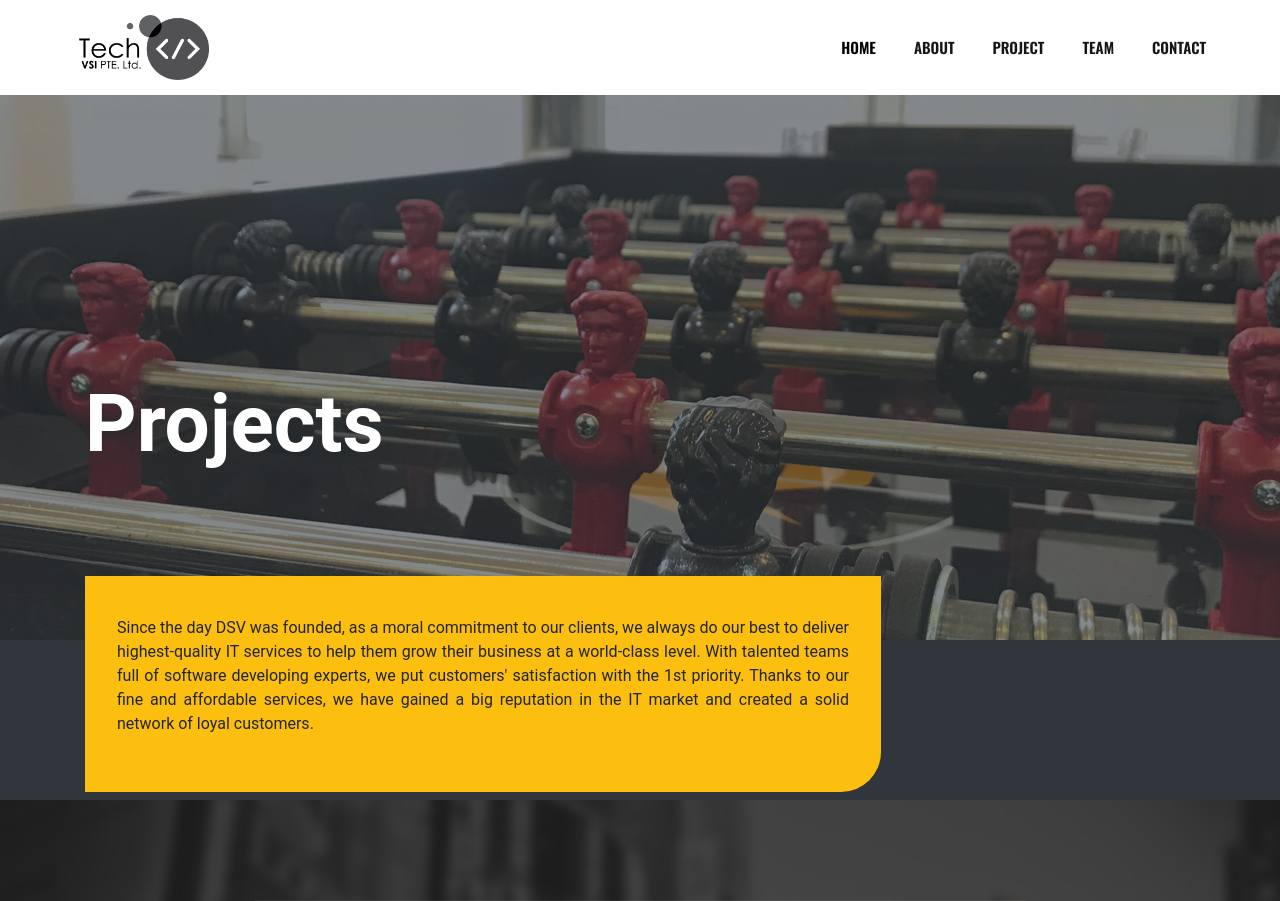
After one commit to crazytrunk/techvsi, a PHP site: page /team.html in a window 1280 px wide. The commit adds this page. Shown: the top 901 px of the page. Run offline with PHP 8.4, Linux system fonts and the light colour scheme; some libraries are stand-ins or nearby versions.

Commit message:
fix : update code page Project set up page Team

```diff
--- /dev/null
+++ b/assets/css/team.css
@@ -0,0 +1,8 @@
+.vsi-sub_page--banner{
+    background-image: url("../images/team/cover-careers.jpg");
+    background-repeat: no-repeat;
+    background-size: cover;
+    background-position: center;
+    width: 100%;
+    height: 80vh;
+}
--- a/assets/js/projects.js
+++ b/assets/js/projects.js
@@ -5,7 +5,9 @@ $(document).ready(function () {
 
 
 $( "#vsi-fe3-btn-more-projects" ).click(function() {
+
     $( ".vsi-fe3-projects__projects-list--more-projects" ).addClass('vsi-fe3__more-projects--show');
     $( ".vsi-fe3-projects__projects-list--more-projects" ).addClass('vsi-fe3__more-projects--animations');
-    $( "#vsi-fe3-btn-more-projects" ).addClass("vsi-btn-more-projects-hide");
+    $( ".vsi-more-projects" ).addClass("vsi-btn-more-projects-hide");
+
   });
--- /dev/null
+++ b/team.html
@@ -0,0 +1,159 @@
+<!DOCTYPE html>
+<html dir="ltr" lang="en">
+
+<head>
+    <meta charset="UTF-8" />
+    <meta name="viewport" content="width=device-width, initial-scale=1.0" />
+    <link rel="icon" href="assets/images/fav.png" type="image/png" sizes="16x16">
+    <title>TechVSI - Top of Software Outsourcing Company In Vietnam</title>
+    <meta name="description" content="Description" />
+    <meta name="keywords" content="Keywords" />
+    <meta name="author" content="Author" />
+    <!-- import CSS -->
+    <link rel="stylesheet" type="text/css" href="assets/lib/reset.css">
+    <link rel="stylesheet" type="text/css" href="assets/lib/bootstrap-4.4.1/css/bootstrap.min.css">
+    <link rel="stylesheet" type="text/css" href="assets/lib/fontawesome-free-5.13.0-web/css/all.min.css">
+    <link rel="stylesheet" type="text/css" href="assets/lib/luxbar.min.css">
+    <link rel="stylesheet" type="text/css" href="assets/lib/aos.css">
+    <link rel="stylesheet" type="text/css" href="assets/css/root_var.css">
+    <link rel="stylesheet" type="text/css" href="assets/css/style.css">
+    <link rel="stylesheet" type="text/css" href="assets/css/team.css">
+    <!-- <link rel="stylesheet" type="text/css" href="assets/css/projects - Copy.css"> -->
+
+    <!-- import JS -->
+    <script type="text/javascript" src="assets/lib/jquery-3.4.1.min.js"></script>
+    <script type="text/javascript" src="assets/lib/bootstrap-4.4.1/js/bootstrap.min.js"></script>
+    <script type="text/javascript" src="assets/lib/fontawesome-free-5.13.0-web/js/all.min.js"></script>
+
+
+
+    <!-- Page Scroll Effects -->
+    <script type="text/javascript" src="assets/lib/modernizr.js"></script>
+    <script type="text/javascript" src="assets/lib/velocity.min.js"></script>
+    <script type="text/javascript" src="assets/lib/velocity.ui.min.js"></script>
+    <script type="text/javascript" src="assets/lib/main.js"></script>
+    <script type="text/javascript" src="assets/lib/typed.js"></script>
+    <script type="text/javascript" src="assets/lib/aos.js"></script>
+</head>
+
+<body>
+    <!-- Start Header -->
+    <header id="luxbar" class="luxbar-fixed vsi-header">
+        <div class="vsi-nav">
+            <input type="checkbox" class="luxbar-checkbox" id="luxbar-checkbox" />
+            <div class="luxbar-menu luxbar-menu-right luxbar-menu-material-cyan">
+                <ul class="luxbar-navigation">
+                    <li class="luxbar-header">
+                        <a href="#" class="luxbar-brand vsi-logo" title="Outsourcing Logo">
+                            <img src="assets/images/logo.png" alt="Outsourcing Logo">
+
+                        </a>
+                        <label class="luxbar-hamburger luxbar-hamburger-doublespin" id="luxbar-hamburger"
+                            for="luxbar-checkbox"> <span></span> </label>
+                    </li>
+                    <li class="luxbar-item vsi-font"><a href="#" class="vsi-active">home</a></li>
+                    <li class="luxbar-item vsi-font"><a href="#">about</a></li>
+                    <li class="luxbar-item vsi-font"><a href="#">project</a></li>
+                    <li class="luxbar-item vsi-font"><a href="#">team</a></li>
+                    <li class="luxbar-item vsi-font"><a href="#">contact</a></li>
+                </ul>
+            </div>
+        </div>
+    </header>
+    <!-- End Header -->
+    <!-- Start Content -->
+    <main>
+        <!-- start - Banner -->
+        <section class="vsi-sub_page">
+            <div class="vsi-sub_page--banner">
+                <div class="container vsi-sub_page--banner_container">
+                    <h2 class="vsi-sub_page--banner-title" data-aos="fade-left" data-aos-delay="100"
+                        data-aos-duration="1000" data-aos-once="true">
+                        Projects
+                    </h2>
+                    <div class="vsi-sub_page--banner-text" data-aos="fade-left" data-aos-delay="500"
+                        data-aos-duration="1000" data-aos-once="true">
+                        <p>Since the day DSV was founded, as a moral commitment to our clients, we always do our
+                            best to deliver highest-quality IT services to help them grow their business at a
+                            world-class level. With talented teams full of software developing experts, we put
+                            customers' satisfaction with the 1st priority. Thanks to our fine and affordable
+                            services, we have gained a big reputation in the IT market and created a solid network
+                            of loyal customers.
+                        </p>
+                    </div>
+                </div>
+            </div>
+            <div class="vsi-sub_page--banner-bottom"></div>
+        </section>
+        <!-- end - Banner -->
+
+
+    </main>
+
+    <!-- End Content -->
+
+    <!-- Start Footer -->
+    <footer>
+        <section>
+            <div class="vsi-footer">
+                <div class="vsi-inner">
+                    <div class="vsi-info">
+                        <div class="vsi-button-email vsi-border">
+                            <i class="fa fa-envelope"></i>
+                        </div>
+                        <h1 class="vsi-h1">
+                            <a title="TechVSI - Top of Software Outsourcing Development Company"
+                                href="mailto:info@techvsi.com">info@techvsi.com</a>
+                        </h1>
+                        <h2 class="vsi-h2">
+                            NORTH, STREET NAME 6209, MELBOURNE AUSTRALIA
+                        </h2>
+                        <a href="mailto:support@goldeyestheme.com" class="vsi-mail">
+                            support@goldeyestheme.com
+                        </a>
+                        <div class="vsi-icon">
+                            <a href="#" target="_blank" class="vsi-icon-footer vsi-bg-color-icon vsi-bg-fb">
+                                <i class="fab fa-facebook-f"></i>
+                            </a>
+                            <a href="#" target="_blank" class="vsi-icon-footer vsi-bg-color-icon vsi-bg-tw">
+                                <i class="fab fa-twitter"></i>
+                            </a>
+                            <a href="#" target="_blank" class="vsi-icon-footer vsi-bg-color-icon vsi-bg-in">
+                                <i class="fab fa-linkedin-in"></i>
+                            </a>
+                            <a href="#" target="_blank" class="vsi-icon-footer vsi-bg-color-icon vsi-bg-ytb">
+                                <i class="fab fa-youtube"></i>
+                            </a>
+                        </div>
+                    </div>
+                </div>
+            </div>
+            <div class="vsi-maps">
+                <iframe
+                    src="https://www.google.com/maps/embed?pb=!1m18!1m12!1m3!1d3919.075646216818!2d106.68870431472203!3d10.805518261610944!2m3!1f0!2f0!3f0!3m2!1i1024!2i768!4f13.1!3m3!1m2!1s0x317528c48705f9d9%3A0x71bdc94a23770f1!2zMjcgSG_DoG5nIEhvYSBUaMOhbSwgUGjGsOG7nW5nIDYsIELDrG5oIFRo4bqhbmgsIEjhu5MgQ2jDrSBNaW5oLCBWaeG7h3QgTmFt!5e0!3m2!1svi!2s!4v1586849643025!5m2!1svi!2s"
+                    frameborder="0" style="border:0;width: 100%;
+					height: 380px;" allowfullscreen="" aria-hidden="false" tabindex="0"></iframe>
+            </div>
+            <div class="vsi-copyright">
+                <div class="vsi-logo-footer">
+                    <img src="assets/images/logo.png" alt="" srcset="">
+                </div>
+                <div class="vsi-year">
+                    Copyright &copy;
+                    <script>document.write(new Date().getFullYear());</script> All rights reserved | <a href="#"
+                        class="vsi-hover-ltd">TECHVSI Pte Ltd</a>
+                </div>
+            </div>
+        </section>
+    </footer>
+    <!-- End Footer -->
+
+    <script type="text/javascript" src="assets/js/script.js"></script>
+    <script type="text/javascript" src="assets/js/team.js"></script>
+
+    <script>
+        AOS.init();
+    </script>
+</body>
+
+</html>
```
Also changed, not shown: assets/css/projects.css (+9 -4 lines), assets/images/team/cover-careers.jpg (added), assets/js/team.js (added).
